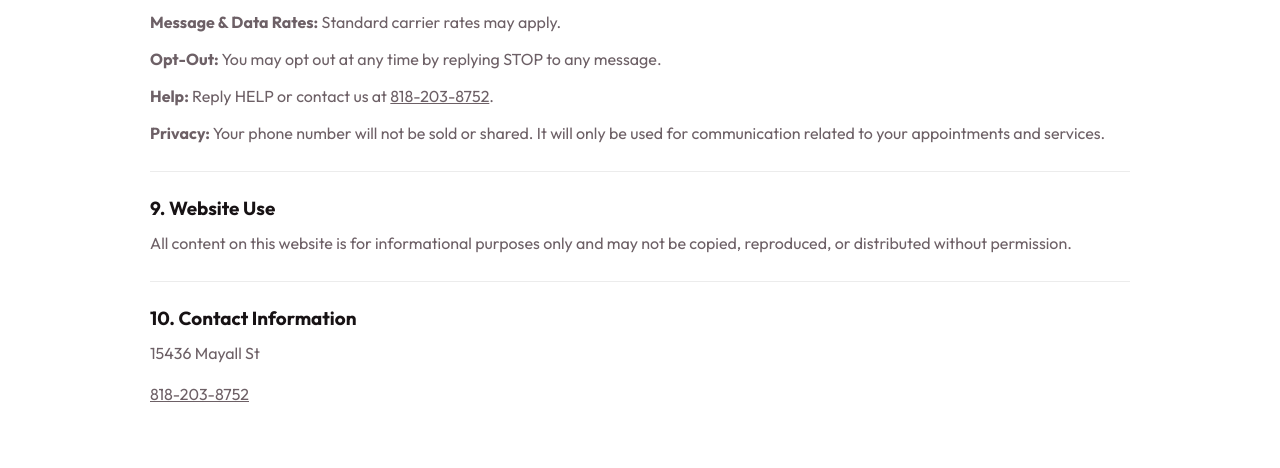
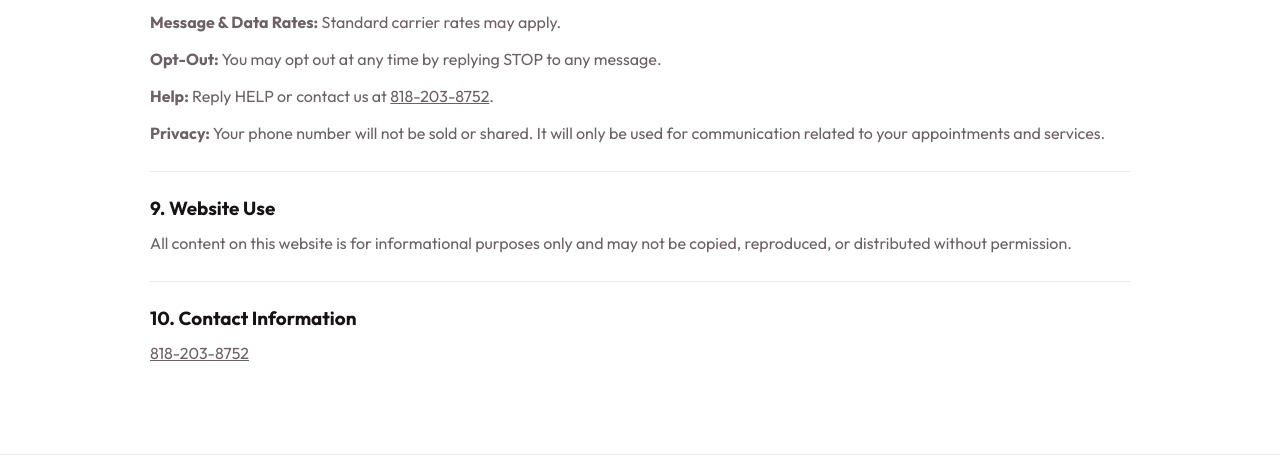
Before and after one commit to aroarakelyan1978-code/DIODE-LASER, a website: page terms-and-conditions.html in a window 1280 px wide. Shown: the part 1714-2182 px from the top of the page. Drawn offline with nearby package versions, Linux system fonts and the light colour scheme.

Commit message:
Remove address from terms page

```diff
--- a/terms-and-conditions.html
+++ b/terms-and-conditions.html
@@ -179,7 +179,6 @@
         <section class="legal-section">
           <h2>10. Contact Information</h2>
           <div class="legal-contact">
-            <p>15436 Mayall St</p>
             <p><a href="tel:+18182038752">818-203-8752</a></p>
           </div>
         </section>
```
